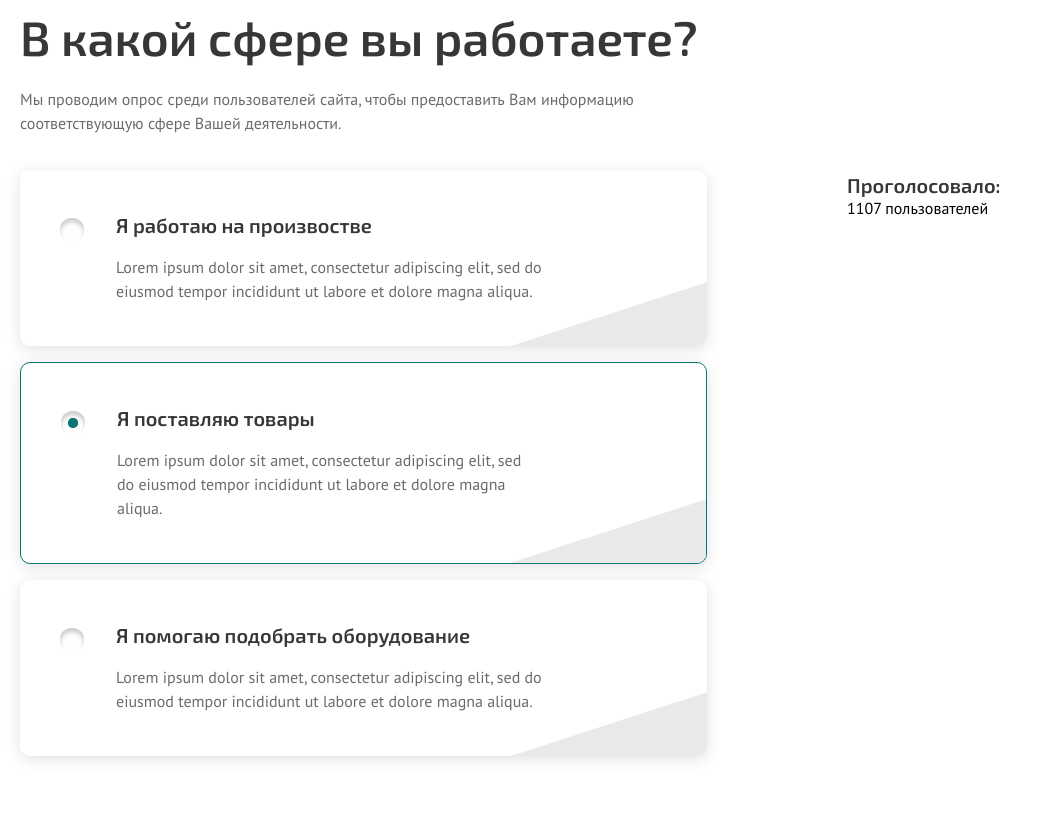
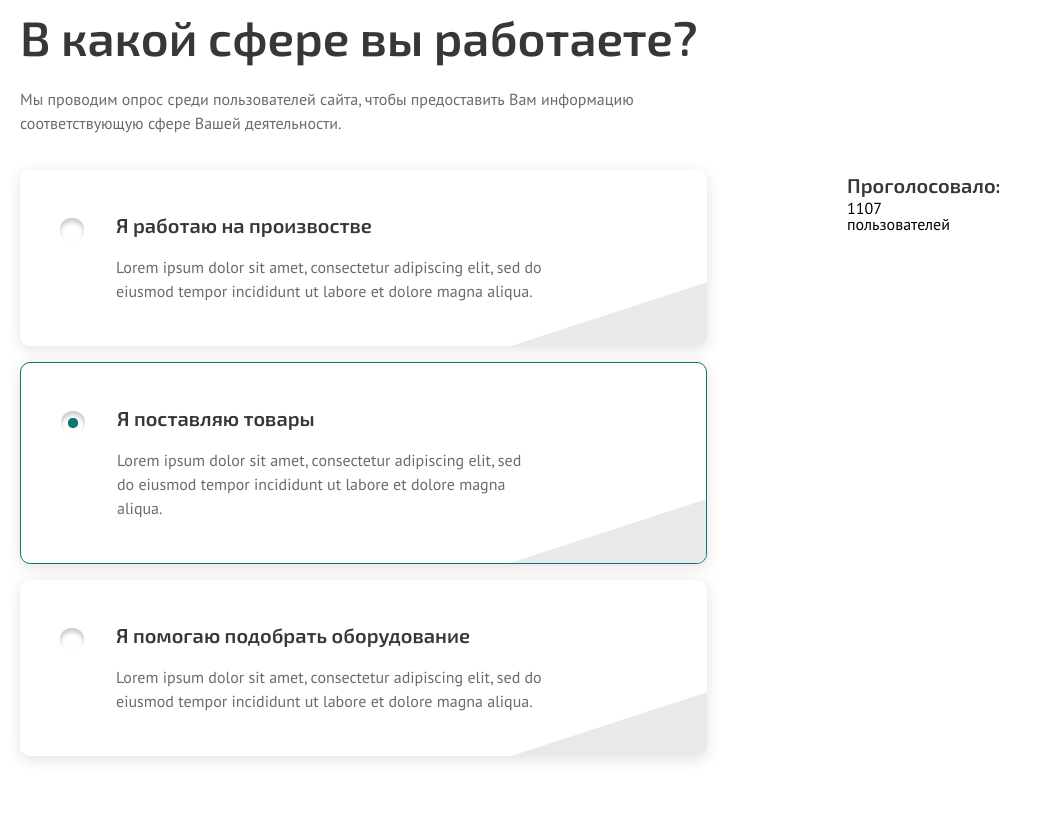
Before and after one commit to bollgade/PDVLanding, a plain HTML site: page src/index.html in a window 1280 px wide. Shown: the part 1111-1940 px from the top of the page, without its empty margins (0-1044 px from the left). Drawn offline with nearby package versions, Linux system fonts and the light colour scheme; files that its build step writes are made by us from their sources; a script that the page names is missing; files whose address does not match are found by name.

Commit message:
Изменил дерево блока counter__body<WYWA

```diff
--- a/src/index.html
+++ b/src/index.html
@@ -135,8 +135,10 @@
                         <h3 class="counter__title">Проголосовало:</h3>
                         <div class="counter__body">
                            <div class="counter__number">
-                              1107<span class="counter__text"> пользователей</span>
+                              <span class="counter__number-thousand">1</span><span
+                                 class="counter__number-thousand">107</span>
                            </div>
+                           <div class="counter__text">пользователей</div>
                         </div>
                      </div>
                   </div>
```
